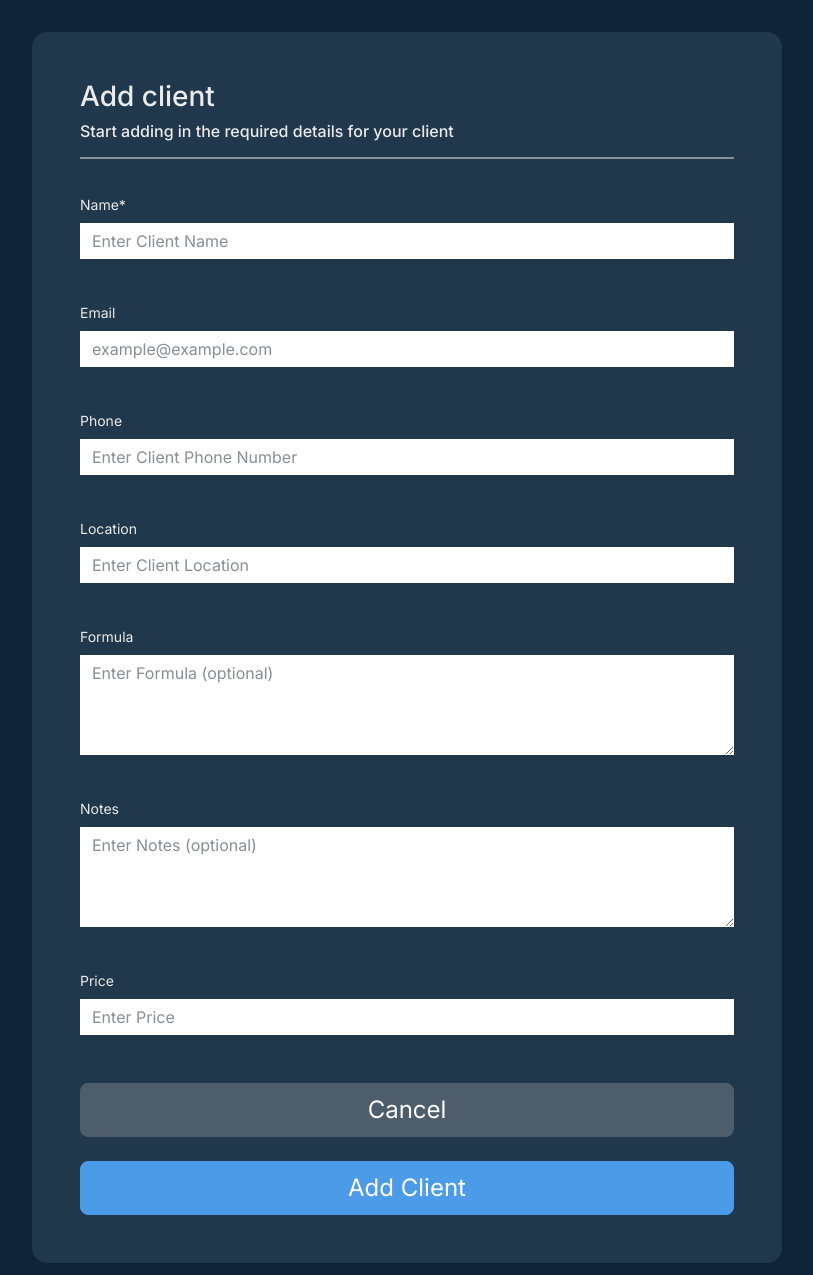
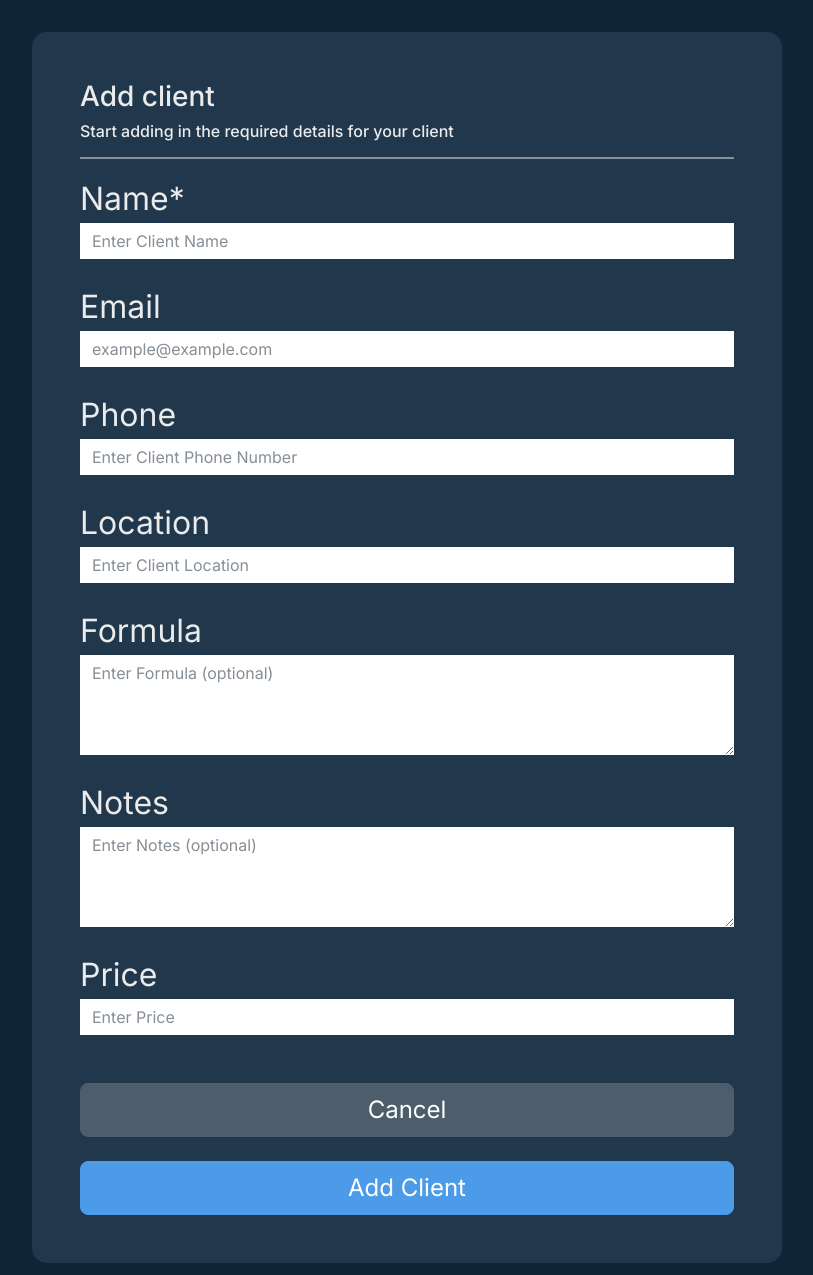
Before and after one commit to yaroslav-matala/stylelink-crm, a Django app: page /add-client in a window 1280 px wide. Shown: the part 86-1361 px from the top of the page, without its empty margins (233-1046 px from the left). Run offline with Django 4.2, Linux system fonts and the light colour scheme; the visitor is signed in with stand-in values (Sample User, id 1); some libraries are stand-ins or nearby versions.

Commit message:
adjust client-form font-size

```diff
--- a/static/css/style.css
+++ b/static/css/style.css
@@ -143,13 +143,13 @@ hr {
   margin-bottom: 1rem;
 }
 
-#client-form #div_id_name,
-#client-form #div_id_phone,
-#client-form #div_id_email,
-#client-form #div_id_location,
-#client-form #div_id_formula,
-#client-form #div_id_notes,
-#client-form #div_id_price {
+#client-form #div_id_name label,
+#client-form #div_id_phone label,
+#client-form #div_id_email label,
+#client-form #div_id_location label,
+#client-form #div_id_formula label,
+#client-form #div_id_notes label,
+#client-form #div_id_price label {
   font-size: 2rem;
 }
 
```
